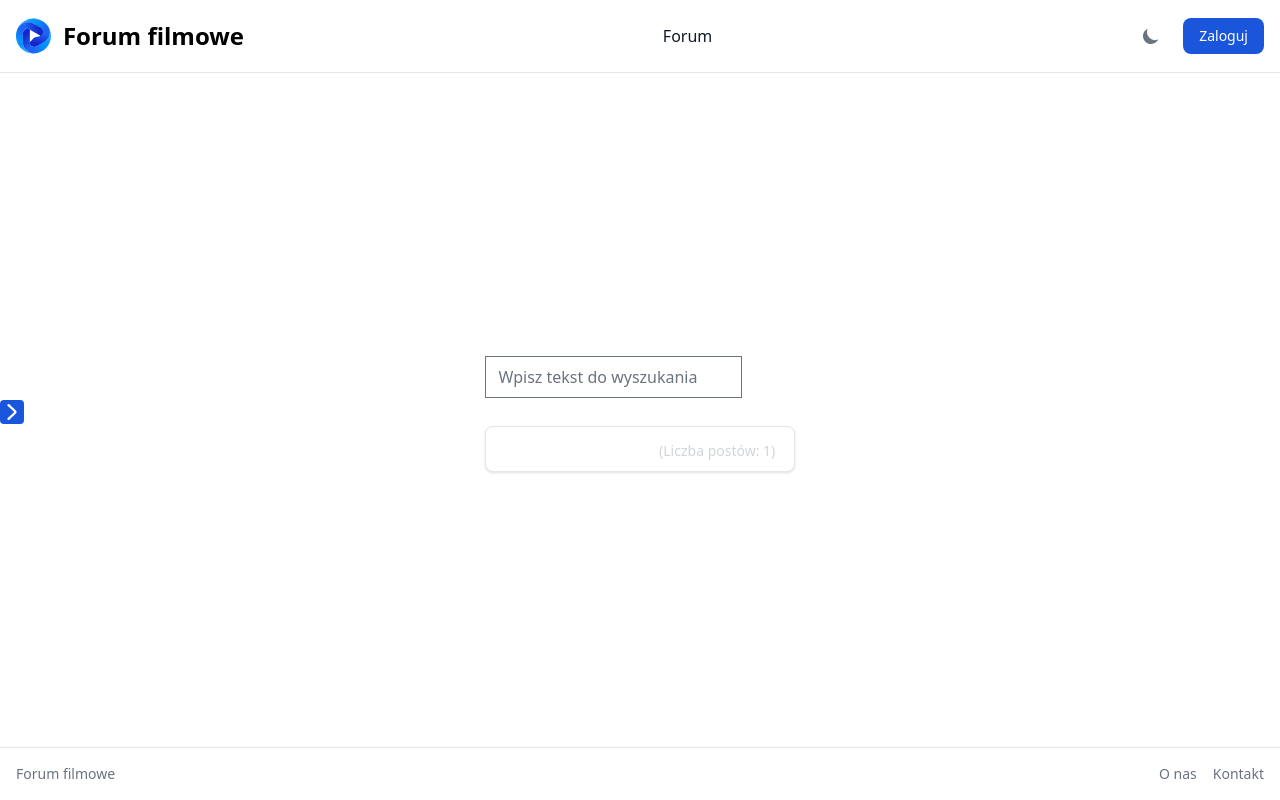
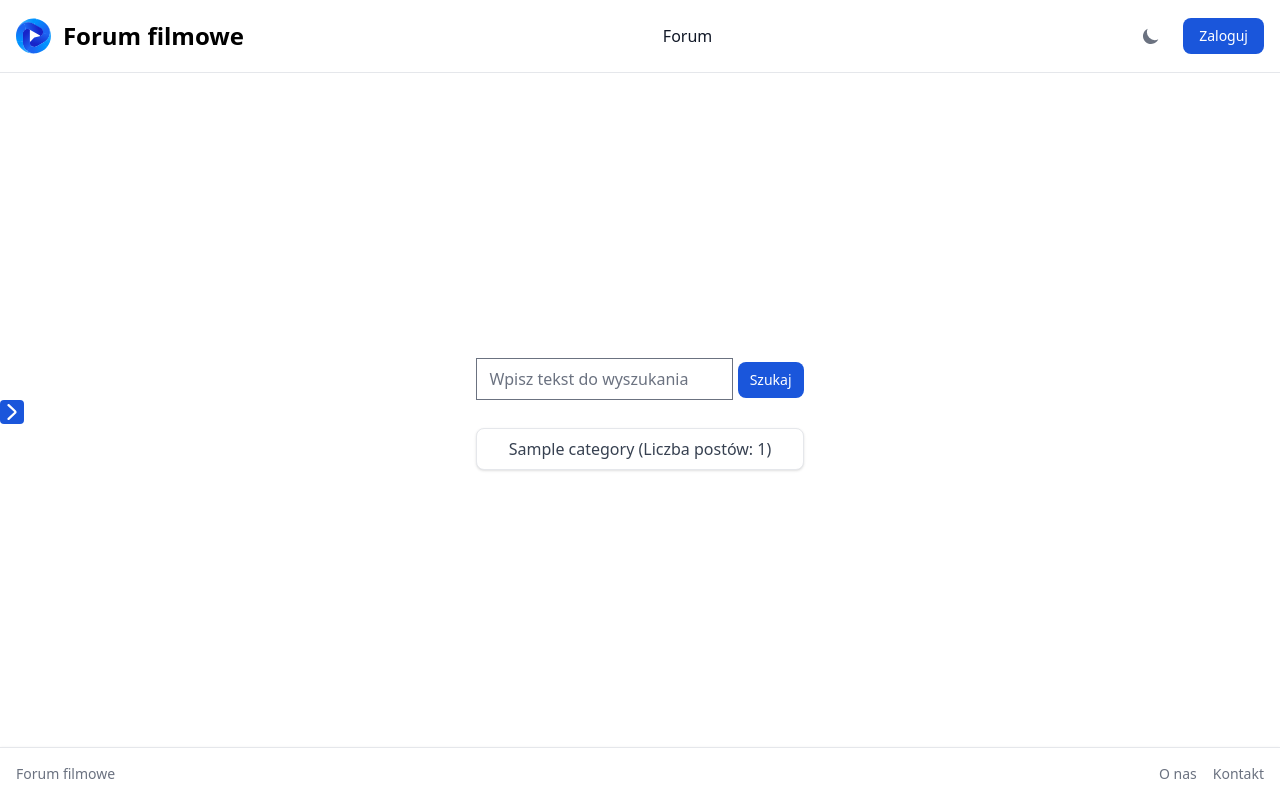
Before and after one commit to damiankuchar/sta_project, a Django app: page /forum_filmowe/forum/ in a window 1280 px wide. Run offline with Django 4.2, Linux system fonts and the light colour scheme; tables that the repository leaves empty hold one stand-in row (values such as "Sample post"); style sheets or scripts are compiled from the project's sources; some libraries are stand-ins or nearby versions.

Commit message:
light mode fixed for categories

```diff
--- a/sta_project/forum_filmowe/templates/forum_filmowe/categories.html
+++ b/sta_project/forum_filmowe/templates/forum_filmowe/categories.html
@@ -5,15 +5,15 @@
     <div class="space-y-7">
         <form method="GET" action="{% url 'forum_filmowe:search' %}">
             <input type="text" name="search_text" placeholder="Wpisz tekst do wyszukania" required>
-            <button type="submit" class="text-white">Szukaj</button>
+            <button type="submit" class="inline-flex items-center px-3 py-2 text-sm font-medium text-center rounded-lg text-white focus:outline-none bg-blue-700 hover:bg-blue-800 dark:bg-blue-600 dark:hover:bg-blue-700">Szukaj</button>
         </form>
 
         {% for category in categories %}
         <a
             href="{% url 'forum_filmowe:category' category_name=category.name %}" class="text-white block w-full px-2 py-2 text-center bg-white border hover:bg-gray-100 border-gray-200 rounded-lg shadow dark:bg-gray-800 dark:border-gray-700 dark:hover:bg-gray-700 cursor-pointer">
 
-            <span class="text-lg font-semibold">{{ category.name }}</span>
-            <span class="text-sm text-gray-300">(Liczba postów: {{ category.num_posts }})</span>
+            <span class="font-normal text-gray-700 dark:text-gray-400">{{ category.name }}</span>
+            <span class="font-normal text-gray-700 dark:text-gray-300">(Liczba postów: {{ category.num_posts }})</span>
         </a>
         {% endfor %}
     </div>
```
